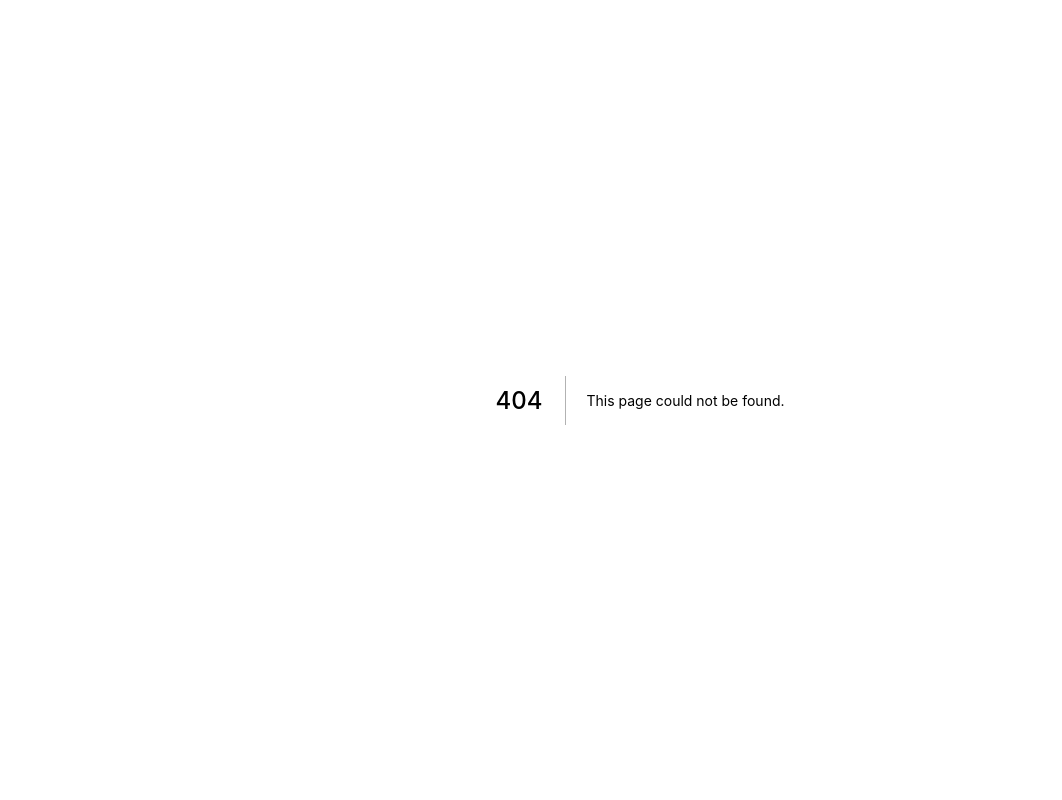
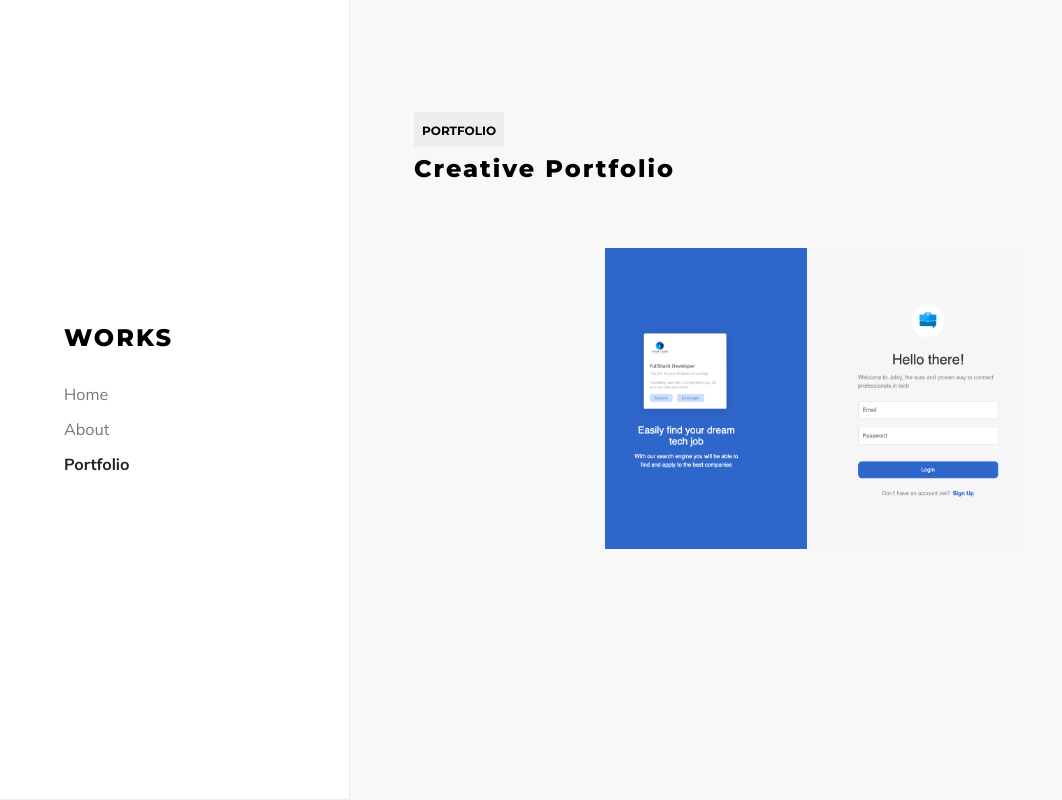
Before and after one commit to AlbaCasas/nextjs-portfolio, a Next.js app: page /portfolio in a window 1280 px wide. Before the commit this address had no page. Shown: the whole page, without its empty margins (0-1062 px from the left). Built offline with nearby package versions, Linux system fonts and the light colour scheme.

Commit message:
Add portfolio component

```diff
--- /dev/null
+++ b/src/components/Badge/Badge.jsx
@@ -0,0 +1,13 @@
+import React from "react";
+import { Box } from "rebass/styled-components";
+import Text from "../Text";
+
+const Badge = ({ children, ...props }) => {
+  return (
+    <Box {...props} width="fit-content" bg={"neutral"} p={2}>
+      <Text variant="badge">{children}</Text>
+    </Box>
+  );
+};
+
+export default Badge;
--- /dev/null
+++ b/src/components/Badge/index.js
@@ -0,0 +1 @@
+export { default } from "./Badge";
--- a/src/components/Layout/Layout.jsx
+++ b/src/components/Layout/Layout.jsx
@@ -17,6 +17,7 @@ const Layout = ({ children, isFullScreen }) => {
         <Box
           py={7}
           maxWidth={880}
+          width={1}
           height={isFullScreen ? "100%" : "fit-content"}
         >
           {children}
--- a/src/components/Nav/Nav.jsx
+++ b/src/components/Nav/Nav.jsx
@@ -33,7 +33,7 @@ const Nav = () => {
           position: "fixed",
         }}
       >
-        <Text variant="subheading">Works</Text>
+        <Text variant="subheading">WORKS</Text>
         <Menu display={["none", null, "block"]} />
         <Burger
           display={["block", null, "none"]}
--- /dev/null
+++ b/src/components/Project/Project.jsx
@@ -0,0 +1,12 @@
+import React from "react";
+import { Box } from "rebass/styled-components";
+
+const Project = ({ children }) => {
+  return (
+    <Box width="fit-content" height="100%">
+      {children}
+    </Box>
+  );
+};
+
+export default Project;
--- /dev/null
+++ b/src/components/Project/index.js
@@ -0,0 +1 @@
+export { default } from "./Project";
--- /dev/null
+++ b/src/pages/portfolio.js
@@ -0,0 +1,13 @@
+import React from "react";
+import Layout from "../components/Layout";
+import Portfolio from "../views/Portfolio";
+
+const PortfolioPage = () => {
+  return (
+    <Layout>
+      <Portfolio />
+    </Layout>
+  );
+};
+
+export default PortfolioPage;
--- a/src/styles/theme.js
+++ b/src/styles/theme.js
@@ -37,7 +37,6 @@ const theme = {
     },
     subheading: {
       fontSize: "24px",
-      textTransform: "uppercase",
       fontWeight: 800,
       letterSpacing: "2px",
       fontFamily: "heading",
@@ -47,6 +46,12 @@ const theme = {
       fontSize: ["18px", "20px", "22px"],
       fontFamily: "heading",
       lineHeight: 1.4,
+    },
+    badge: {
+      fontWeight: 600,
+      fontSize: "12px",
+      fontFamily: "heading",
+      letterSpacing: "0px",
     },
     body: {
       fontSize: "16px",
--- /dev/null
+++ b/src/views/Portfolio/Portfolio.jsx
@@ -0,0 +1,30 @@
+import React from "react";
+import { Flex, Box } from "rebass/styled-components";
+import Badge from "../../components/Badge";
+import Image from "../../components/Image";
+import Project from "../../components/Project";
+import Text from "../../components/Text";
+
+const Portfolio = () => {
+  return (
+    <Flex flexDirection="column" sx={{ gap: 8 }}>
+      <Flex sx={{ gap: 2 }} flexDirection="column" justifyContent="flex-start">
+        <Badge>PORTFOLIO</Badge>
+        <Text variant="subheading">Creative Portfolio</Text>
+      </Flex>
+      <Flex
+        flexDirection={["column", "column", "row"]}
+        alignItems="center"
+        sx={{ gap: 6 }}
+        flexWrap="wrap"
+        justifyContent="center"
+      >
+        <Project>
+          <Image width="420px" src="static/preview.png" alt="jobly" />
+        </Project>
+      </Flex>
+    </Flex>
+  );
+};
+
+export default Portfolio;
--- /dev/null
+++ b/src/views/Portfolio/index.js
@@ -0,0 +1 @@
+export { default } from "./Portfolio";
```
Also changed, not shown: public/static/preview.png (added).
